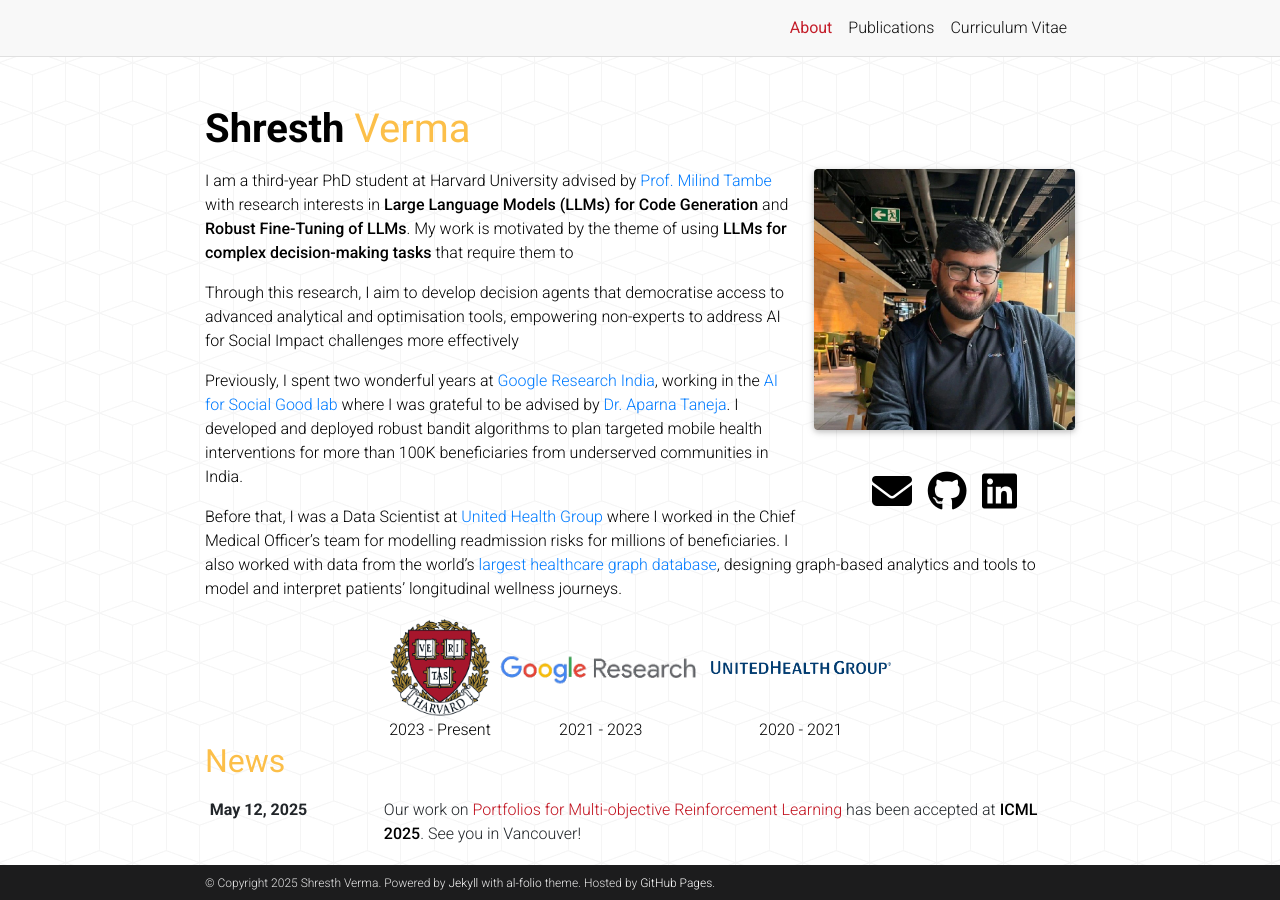
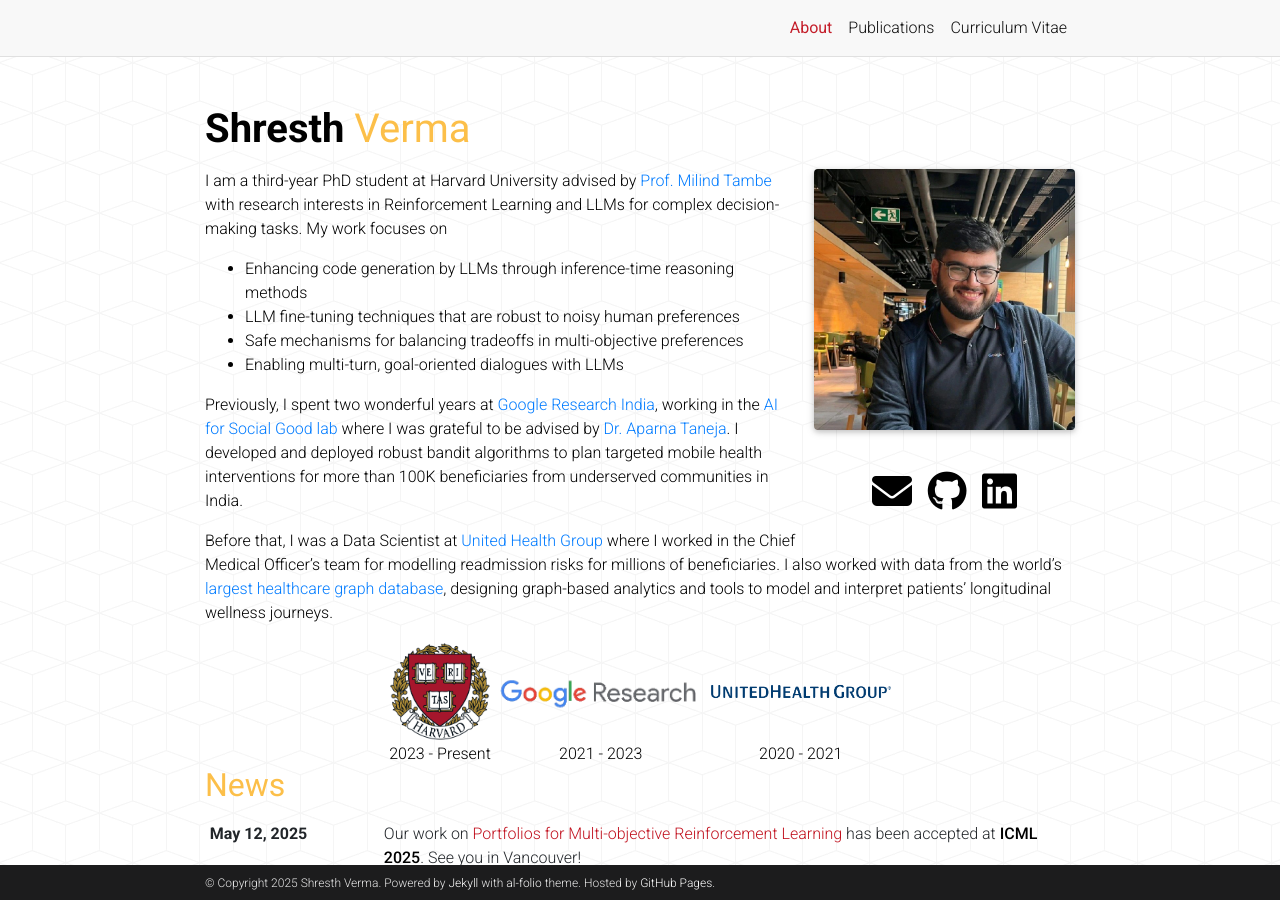
Before and after one commit to vermashresth/vermashresth.github.io, a Jekyll site: the page built from _pages/about.md, in a window 1280 px wide and 900 px high. Built offline with Jekyll 4.4.1, drawn with Linux system fonts in a browser that asks for light colours; full-size pictures stand in for the smaller copies a plugin makes; comment, search, counter and statistics services are not loaded; a style sheet for code colours, icons or effects is not loaded.

Commit message:
Revise research interests and focus areas in about.md
Updated research interests and added specific focus areas related to LLMs and decision-making tasks.

```diff
--- a/_pages/about.md
+++ b/_pages/about.md
@@ -14,9 +14,12 @@ latest_posts: true  # includes a list of the newest posts
 selected_papers: true # includes a list of papers marked as "selected={true}"
 social: true  # includes social icons at the bottom of the page
 ---
-I am a third-year PhD student at Harvard University advised by [Prof. Milind Tambe](https://teamcore.seas.harvard.edu/tambe) with research interests in **Large Language Models (LLMs) for Code Generation** and **Robust Fine-Tuning of LLMs**. My work is motivated by the theme of using **LLMs for complex decision-making tasks** that require them to
+I am a third-year PhD student at Harvard University advised by [Prof. Milind Tambe](https://teamcore.seas.harvard.edu/tambe) with research interests in Reinforcement Learning and LLMs for complex decision-making tasks. My work focuses on
+- Enhancing code generation by LLMs through inference-time reasoning methods
+- LLM fine-tuning techniques that are robust to noisy human preferences
+- Safe mechanisms for balancing tradeoffs in multi-objective preferences
+- Enabling multi-turn, goal-oriented dialogues with LLMs
 
-Through this research, I aim to develop decision agents that democratise access to advanced analytical and optimisation tools, empowering non-experts to address AI for Social Impact challenges more effectively
 
 Previously, I spent two wonderful years at [Google Research India](https://research.google/locations/india/), working in the [AI for Social Good lab](https://blog.google/technology/ai/30-new-ai-for-social-good-projects/) where I was grateful to be advised by [Dr. Aparna Taneja](https://research.google/people/aparna-taneja/). I developed and deployed robust bandit algorithms to plan targeted mobile health interventions for more than 100K beneficiaries from underserved communities in India.
 
```
